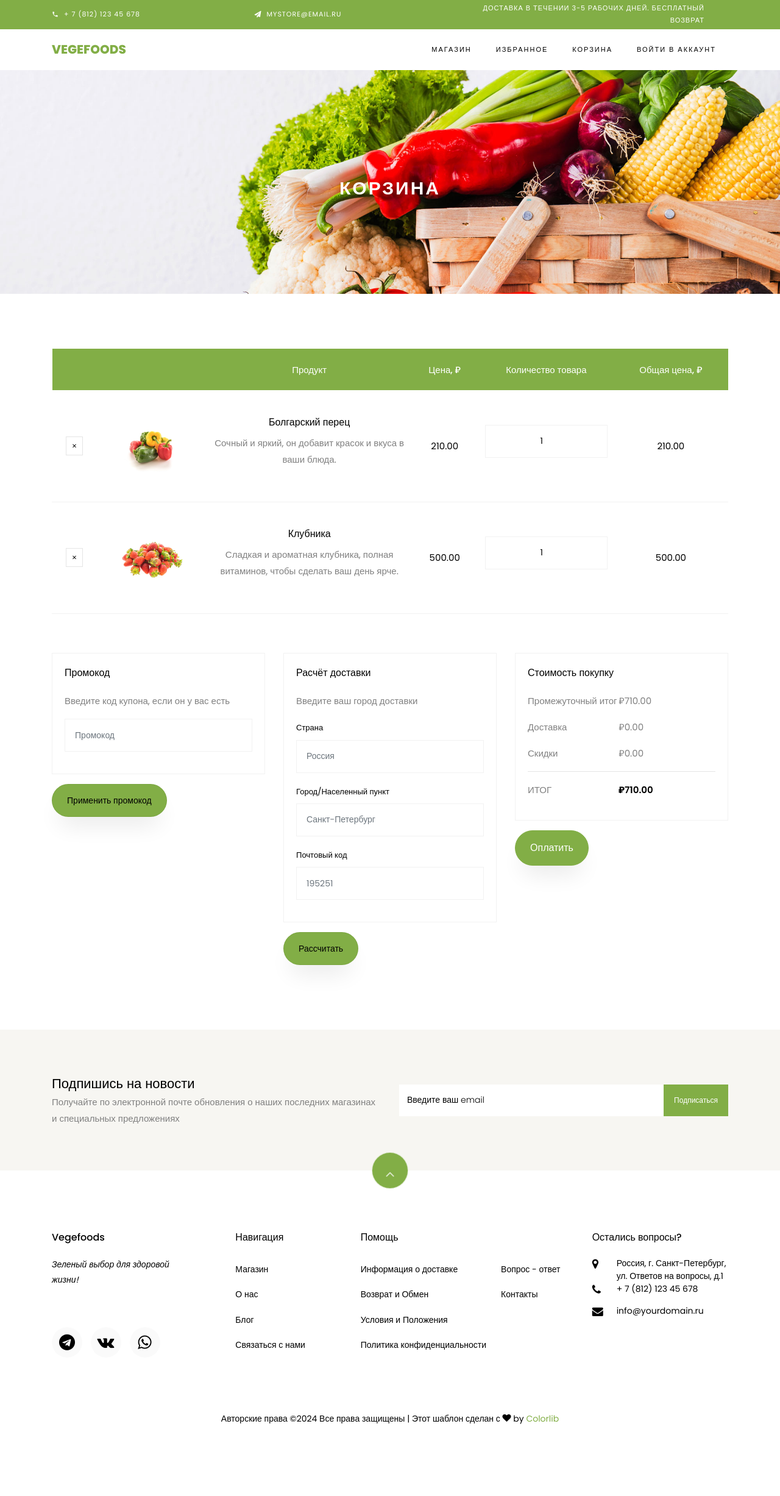
After one commit to Mariya7792/pythonProject3, a Django app: page /cart/ in a window 1280 px wide. The commit adds this page. Shown: the whole page at 61% size. Run offline with Django 4.2, Linux system fonts and the light colour scheme; some libraries are stand-ins or nearby versions; some web fonts are replaced.

Commit message:
lab4 task 4

```diff
--- /dev/null
+++ b/store/templates/store/cart.html
@@ -0,0 +1,505 @@
+{%load static%}
+<!DOCTYPE html>
+<html lang="en">
+  <head>
+    <title>Корзина</title>
+    <meta charset="utf-8">
+    <meta name="viewport" content="width=device-width, initial-scale=1, shrink-to-fit=no">
+
+    <link href="https://fonts.googleapis.com/css?family=Poppins:200,300,400,500,600,700,800&display=swap" rel="stylesheet">
+    <link href="https://fonts.googleapis.com/css?family=EB+Garamond&display=swap" rel="stylesheet">
+	<link href="https://fonts.googleapis.com/css?family=Pacifico&display=swap" rel="stylesheet">
+
+    <link type="image/x-icon" href="{% static 'store/images/favicon.png' %}" rel="shortcut icon">
+	<link rel="stylesheet" href="{% static 'store/css/open-iconic-bootstrap.min.css' %}">
+    <link rel="stylesheet" href="{% static 'store/css/animate.css' %}">
+
+    <link rel="stylesheet" href="{% static 'store/css/owl.carousel.min.css' %}">
+    <link rel="stylesheet" href="{% static 'store/css/owl.theme.default.min.css' %}">
+    <link rel="stylesheet" href="{% static 'store/css/magnific-popup.css' %}">
+
+    <link rel="stylesheet" href="{% static 'store/css/aos.css' %}">
+
+    <link rel="stylesheet" href="{% static 'store/css/ionicons.min.css' %}">
+
+    <link rel="stylesheet" href="{% static 'store/css/bootstrap-datepicker.css' %}">
+    <link rel="stylesheet" href="{% static 'store/css/jquery.timepicker.css' %}">
+
+
+    <link rel="stylesheet" href="{% static 'store/css/flaticon.css' %}">
+    <link rel="stylesheet" href="{% static 'store/css/icomoon.css' %}">
+    <link rel="stylesheet" href="{% static 'store/css/style.css' %}">
+  </head>
+  <body class="goto-here">
+  	<div class="py-1 bg-primary">
+		<div class="container">
+    		<div class="row no-gutters d-flex align-items-start align-items-center px-md-0">
+	    		<div class="col-lg-12 d-block">
+		    		<div class="row d-flex">
+		    			<div class="col-md pr-4 d-flex topper align-items-center">
+					    	<div class="icon mr-2 d-flex justify-content-center align-items-center"><span class="icon-phone2"></span></div>
+						    <span class="text">+ 7 (812) 123 45 678</span>
+					    </div>
+					    <div class="col-md pr-4 d-flex topper align-items-center">
+					    	<div class="icon mr-2 d-flex justify-content-center align-items-center"><span class="icon-paper-plane"></span></div>
+						    <span class="text">mystore@email.ru</span>
+					    </div>
+					    <div class="col-md-5 pr-4 d-flex topper align-items-center text-lg-right">
+						    <span class="text">Доставка в течении 3-5 рабочих дней. Бесплатный возврат</span>
+					    </div>
+				    </div>
+			    </div>
+		    </div>
+		  </div>
+    </div>
+    <nav class="navbar navbar-expand-lg navbar-dark ftco_navbar bg-dark ftco-navbar-light" id="ftco-navbar">
+	    <div class="container">
+	      <a class="navbar-brand" href="#">Vegefoods</a>
+	      <button class="navbar-toggler" type="button" data-toggle="collapse" data-target="#ftco-nav" aria-controls="ftco-nav" aria-expanded="false" aria-label="Toggle navigation">
+	        <span class="oi oi-menu"></span> Навигация
+	      </button>
+
+	      <div class="collapse navbar-collapse" id="ftco-nav">
+	        <ul class="navbar-nav ml-auto">
+	          <li class="nav-item"><a href="shop.html" class="nav-link">Магазин</a>
+			  <li class="nav-item"><a href="wishlist.html" class="nav-link">Избранное</a>
+			  <li class="nav-item"><a href="cart.html" class="nav-link">Корзина</a>
+			  <li class="nav-item"><a href="login.html" class="nav-link">Войти в аккаунт</a>
+	        </ul>
+	      </div>
+	    </div>
+	  </nav>
+    <!-- END nav -->
+
+    <div class="hero-wrap hero-bread" style="background-image: url({% static 'store/images/bg_1.jpg' %});">
+      <div class="container">
+        <div class="row no-gutters slider-text align-items-center justify-content-center">
+          <div class="col-md-9 ftco-animate text-center">
+          	<p class="breadcrumbs"><span class="mr-2"></span></p>
+            <h1 class="mb-0 bread">Корзина</h1>
+          </div>
+        </div>
+      </div>
+    </div>
+
+    <section class="ftco-section ftco-cart">
+			<div class="container">
+				<div class="row">
+    			<div class="col-md-12 ftco-animate">
+    				<div class="cart-list">
+	    				<table class="table">
+						    <thead class="thead-primary">
+						      <tr class="text-center">
+						        <th>&nbsp;</th>
+						        <th>&nbsp;</th>
+						        <th>Продукт</th>
+						        <th>Цена, &#x20bd</th>
+						        <th>Количество товара</th>
+						        <th>Общая цена, &#x20bd</th>
+						      </tr>
+						    </thead>
+						    <tbody>
+						      <tr class="text-center">
+						        <td class="product-remove"><a href="#"><span class="ion-ios-close"></span></a></td>
+
+						        <td class="image-prod"><div class="img" style="background-image:url({% static 'store/images/product-1.jpg' %});"></div></td>
+
+						        <td class="product-name">
+						        	<h3>Болгарский перец</h3>
+						        	<p>Сочный и яркий, он добавит красок и вкуса в ваши блюда.</p>
+						        </td>
+
+						        <td class="price">210.00</td>
+
+						        <td class="quantity">
+						        	<div class="input-group mb-3">
+					             	<input type="number" name="quantity" class="quantity form-control input-number" value="1" min="1" max="100">
+					          	</div>
+					          </td>
+
+						        <td class="total">210.00</td>
+						      </tr><!-- END TR-->
+
+						      <tr class="text-center">
+						        <td class="product-remove"><a href="#"><span class="ion-ios-close"></span></a></td>
+
+						        <td class="image-prod"><div class="img" style="background-image:url({% static 'store/images/product-2.jpg' %});"></div></td>
+
+						        <td class="product-name">
+						        	<h3>Клубника</h3>
+						        	<p>Сладкая и ароматная клубника, полная витаминов, чтобы сделать ваш день ярче.</p>
+						        </td>
+
+						        <td class="price">500.00</td>
+
+						        <td class="quantity">
+						        	<div class="input-group mb-3">
+					             	<input type="number" name="quantity" class="quantity form-control input-number" value="1" min="1" max="100">
+					          	</div>
+					          </td>
+
+						        <td class="total">500.00</td>
+						      </tr><!-- END TR-->
+						    </tbody>
+						  </table>
+					  </div>
+    			</div>
+    		</div>
+    		<div class="row justify-content-end">
+    			<div class="col-lg-4 mt-5 cart-wrap ftco-animate">
+    				<div class="cart-total mb-3">
+    					<h3>Промокод</h3>
+    					<p>Введите код купона, если он у вас есть</p>
+  						<form action="#" class="info">
+						  <div class="form-group">
+							<input type="text" id='promo-input' class="form-control text-left px-3" placeholder="Промокод">
+						  </div>
+						</form>
+    				</div>
+    				<p><button id="checkCoupon" class="btn btn-primary py-3 px-4">Применить промокод</button></p>
+					<div id="couponResult"></div>
+    			</div>
+    			<div class="col-lg-4 mt-5 cart-wrap ftco-animate">
+    				<div class="cart-total mb-3">
+    					<h3>Расчёт доставки</h3>
+    					<p>Введите ваш город доставки</p>
+  						<form action="#" class="info">
+						  <div class="form-group">
+							<label>Страна</label>
+							<input type="text" id='delivery-country' class="form-control text-left px-3" placeholder="Россия" required>
+						  </div>
+						  <div class="form-group">
+							<label>Город/Населенный пункт</label>
+							<input type="text" id='delivery-city' class="form-control text-left px-3" placeholder="Санкт-Петербург" required>
+						  </div>
+						  <div class="form-group">
+							<label>Почтовый код</label>
+							<input type="text" id='delivery-post-code' class="form-control text-left px-3" placeholder="195251" required>
+						  </div>
+
+						</form>
+    				</div>
+						<p><button id="estimateDelivery" class="btn btn-primary py-3 px-4">Рассчитать</button></p>
+						<div id="estimateResult"></div>
+    			</div>
+    			<div class="col-lg-4 mt-5 cart-wrap ftco-animate">
+    				<div class="cart-total mb-3">
+    					<h3>Стоимость покупку</h3>
+    					<p class="d-flex">
+    						<span>Промежуточный итог</span>
+    						&#x20bd  <span id="subtotal-value">710.00</span>
+    					</p>
+    					<p class="d-flex">
+    						<span>Доставка</span>
+    						&#x20bd <span id="delivery-value">0.00</span>
+    					</p>
+    					<p class="d-flex">
+    						<span>Скидки</span>
+    						&#x20bd <span id="discount-value">0.00</span>
+    					</p>
+    					<hr>
+    					<p class="d-flex total-price">
+    						<span>Итог</span>
+    						<b style="color: black">&#x20bd</b> <span id="total-value">710.00</span>
+    					</p>
+    				</div>
+    				<p><a href="checkout.html" class="btn btn-primary py-3 px-4">Оплатить</a></p>
+    			</div>
+    		</div>
+			</div>
+		</section>
+
+		<section class="ftco-section ftco-no-pt ftco-no-pb py-5 bg-light">
+      <div class="container py-4">
+        <div class="row d-flex justify-content-center py-5">
+          <div class="col-md-6">
+          	<h2 style="font-size: 22px;" class="mb-0">Подпишись на новости</h2>
+          	<span>Получайте по электронной почте обновления о наших последних магазинах и специальных предложениях</span>
+          </div>
+          <div class="col-md-6 d-flex align-items-center">
+            <form action="#" class="subscribe-form">
+              <div class="form-group d-flex">
+                <input type="text" class="form-control" placeholder="Введите ваш email">
+                <input type="submit" value="Подписаться" class="submit px-3">
+              </div>
+            </form>
+          </div>
+        </div>
+      </div>
+    </section>
+    <footer class="ftco-footer ftco-section">
+      <div class="container">
+      	<div class="row">
+      		<div class="mouse">
+						<a href="#" class="mouse-icon">
+							<div class="mouse-wheel"><span class="ion-ios-arrow-up"></span></div>
+						</a>
+					</div>
+      	</div>
+        <div class="row mb-5">
+          <div class="col-md">
+            <div class="ftco-footer-widget mb-4">
+              <h2 class="ftco-heading-2">Vegefoods</h2>
+              <p><i>Зеленый выбор для здоровой жизни!</i></p>
+              <ul class="ftco-footer-social list-unstyled float-md-left float-lft mt-5">
+                <li class="ftco-animate"><a href="#"><span class="icon-telegram"></span></a></li>
+                <li class="ftco-animate"><a href="#"><span class="icon-vk"></span></a></li>
+                <li class="ftco-animate"><a href="#"><span class="icon-whatsapp"></span></a></li>
+              </ul>
+            </div>
+          </div>
+          <div class="col-md">
+            <div class="ftco-footer-widget mb-4 ml-md-5">
+              <h2 class="ftco-heading-2">Навигация</h2>
+              <ul class="list-unstyled">
+                <li><a href="#" class="py-2 d-block">Магазин</a></li>
+                <li><a href="#" class="py-2 d-block">О нас</a></li>
+                <li><a href="#" class="py-2 d-block">Блог</a></li>
+                <li><a href="#" class="py-2 d-block">Связаться с нами</a></li>
+              </ul>
+            </div>
+          </div>
+          <div class="col-md-4">
+             <div class="ftco-footer-widget mb-4">
+              <h2 class="ftco-heading-2">Помощь</h2>
+              <div class="d-flex">
+	              <ul class="list-unstyled mr-l-5 pr-l-3 mr-4">
+	                <li><a href="#" class="py-2 d-block">Информация о доставке</a></li>
+	                <li><a href="#" class="py-2 d-block">Возврат и Обмен</a></li>
+	                <li><a href="#" class="py-2 d-block">Условия и Положения</a></li>
+	                <li><a href="#" class="py-2 d-block">Политика конфиденциальности</a></li>
+	              </ul>
+	              <ul class="list-unstyled">
+	                <li><a href="#" class="py-2 d-block">Вопрос - ответ</a></li>
+	                <li><a href="#" class="py-2 d-block">Контакты</a></li>
+	              </ul>
+	            </div>
+            </div>
+          </div>
+          <div class="col-md">
+            <div class="ftco-footer-widget mb-4">
+            	<h2 class="ftco-heading-2">Остались вопросы?</h2>
+            	<div class="block-23 mb-3">
+	              <ul>
+	                <li><span class="icon icon-map-marker"></span><span class="text">Россия, г. Санкт-Петербург, ул. Ответов на вопросы, д.1</span></li>
+	                <li><a href="#"><span class="icon icon-phone"></span><span class="text">+ 7 (812) 123 45 678</span></a></li>
+	                <li><a href="#"><span class="icon icon-envelope"></span><span class="text">info@yourdomain.ru</span></a></li>
+	              </ul>
+	            </div>
+            </div>
+          </div>
+        </div>
+        <div class="row">
+          <div class="col-md-12 text-center">
+
+            <p><!-- Link back to Colorlib can't be removed. Template is licensed under CC BY 3.0. -->
+						  Авторские права &copy;<script>document.write(new Date().getFullYear());</script> Все права защищены | Этот шаблон сделан с <i class="icon-heart color-danger" aria-hidden="true"></i> by <a href="https://colorlib.com" target="_blank">Colorlib</a>
+						  <!-- Link back to Colorlib can't be removed. Template is licensed under CC BY 3.0. -->
+						</p>
+          </div>
+        </div>
+      </div>
+    </footer>
+
+
+
+  	<!-- loader -->
+  	<div id="ftco-loader" class="show fullscreen"><svg class="circular" width="48px" height="48px"><circle class="path-bg" cx="24" cy="24" r="22" fill="none" stroke-width="4" stroke="#eeeeee"/><circle class="path" cx="24" cy="24" r="22" fill="none" stroke-width="4" stroke-miterlimit="10" stroke="#F96D00"/></svg></div>
+
+
+  	<script src="{% static 'store/js/jquery.min.js' %}"></script>
+  	<script src="{% static 'store/js/jquery-migrate-3.0.1.min.js' %}"></script>
+  	<script src="{% static 'store/js/popper.min.js' %}"></script>
+  	<script src="{% static 'store/js/bootstrap.min.js' %}"></script>
+  	<script src="{% static 'store/js/jquery.easing.1.3.js' %}"></script>
+  	<script src="{% static 'store/js/jquery.waypoints.min.js' %}"></script>
+  	<script src="{% static 'store/js/jquery.stellar.min.js' %}"></script>
+  	<script src="{% static 'store/js/owl.carousel.min.js' %}"></script>
+  	<script src="{% static 'store/js/jquery.magnific-popup.min.js' %}"></script>
+  	<script src="{% static 'store/js/aos.js' %}"></script>
+  	<script src="{% static 'store/js/jquery.animateNumber.min.js' %}"></script>
+  	<script src="{% static 'store/js/bootstrap-datepicker.js' %}"></script>
+  	<script src="{% static 'store/js/scrollax.min.js' %}"></script>
+  	<script src="https://maps.googleapis.com/maps/api/js?key=AIzaSyBVWaKrjvy3MaE7SQ74_uJiULgl1JY0H2s&sensor=false"></script>
+  	<script src="{% static 'store/js/google-map.js' %}"></script>
+  	<script src="{% static 'store/js/main.js' %}"></script>
+
+	<script>
+		// Получаем элементы с значениями
+		let subtotalElement = document.getElementById('subtotal-value');
+		let deliveryElement = document.getElementById('delivery-value');
+		let discountElement = document.getElementById('discount-value');
+		let totalElement = document.getElementById('total-value');
+
+		// Функция для обновления итога
+		function updateTotal() {
+			// Получаем значения промежуточного итога, доставки и скидок из элементов
+			let subtotal = parseFloat(subtotalElement.textContent);
+			let delivery = parseFloat(deliveryElement.textContent);
+			let discount = parseFloat(discountElement.textContent);
+
+			// Вычисляем итог
+			let total = subtotal + delivery - discount;
+
+			// Убеждаемся, что итог не становится отрицательным
+			if (total < 0) {
+				total = 0;
+			}
+
+			// Обновляем элемент с итогом
+			totalElement.textContent = total.toFixed(2);
+		}
+
+		// Вызываем функцию для первичного расчета итога
+		updateTotal();
+	</script>
+
+	<script>
+		// Получаем все элементы с классами "quantity" и "total"
+		let quantityInputs = document.querySelectorAll('.quantity input');
+		let totalElements = document.querySelectorAll('.total');
+		let priceElements = document.querySelectorAll('.price');
+		// Функция для обновления промежуточного итога
+		function updateSubtotal() {
+			// Инициализируем переменные для промежуточного итога и цены товара
+			let subtotal = 0;
+
+			// Проходимся по всем элементам с классом "quantity"
+			quantityInputs.forEach(function(input, index) {
+				// Получаем значение количества товара
+				let quantity = parseInt(input.value, 10);
+
+				// Получаем цену товара из HTML (хотя обычно идёт запрос на сервер)
+				let price = parseFloat(priceElements[index].textContent);
+
+				// Рассчитываем общую цену для данной позиции
+				let itemTotal = quantity * price;
+
+				// Обновляем элемент с классом "total" для данной позиции
+				totalElements[index].textContent = itemTotal.toFixed(2);
+
+				// Добавляем общую цену данной позиции к общему промежуточному итогу
+				subtotal += itemTotal;
+			});
+
+			// Обновляем элемент с итогом
+			document.getElementById('subtotal-value').textContent = subtotal.toFixed(2); // Форматируем итог в нужный вид
+
+			updateTotal(); // Вызываем пересчёт корзины
+			// document.querySelector('.total-price span:last-child').textContent = '₽ ' + subtotal.toFixed(2); // Форматируем итог в нужный вид
+		}
+
+		// Слушаем событие изменения ввода количества товара
+		quantityInputs.forEach(function(input) {
+			input.addEventListener('change', updateSubtotal);
+		});
+
+		// Вызываем функцию для первичного расчета итога
+		updateSubtotal();
+		</script>
+
+	<script>
+		// Проверка действия купона
+
+		let promoElement = document.getElementById('promo-input');
+		let checkCouponButton = document.getElementById('checkCoupon');
+		let subtotal_with_discount = 0;
+		// Функция для проверки действия купона
+		function checkCoupon() {
+			// Получаем значение купона, которое вы хотите проверить
+			let couponCode = promoElement.value;
+
+			console.log(couponCode);
+
+			// Делаем кнопку неактивной, чтобы предотвратить повторные запросы
+    		checkCouponButton.disabled = true;
+
+			// Отправляем асинхронный GET-запрос на сервер для проверки купона
+			fetch('/coupon/check/' + couponCode, {
+				method: 'GET'
+			})
+			.then(function(response) {
+				// Проверяем статус ответа
+				if (!response.ok) {
+					throw new Error('Ошибка при проверке купона');
+				}
+				return response.json();
+			})
+			.then(function(data) {
+				// Обрабатываем данные, которые пришли с сервера
+				if (data.is_valid) {
+					document.getElementById('couponResult').textContent = 'Купон действителен! Размер скидки: ' + data.discount + '%';
+					subtotal_with_discount = parseFloat(subtotalElement.textContent) * 0.01 * data.discount;
+					discountElement.textContent = subtotal_with_discount.toFixed(2);
+					updateTotal();
+				} else {
+					document.getElementById('couponResult').textContent = 'Купон не действителен!';
+				}
+			})
+			.catch(function(error) {
+				// Обрабатываем ошибку
+				console.error(error);
+				document.getElementById('couponResult').textContent = 'Произошла ошибка при проверке купона';
+			})
+			.finally(function() {
+				// Включаем кнопку обратно после получения ответа (успешного или с ошибкой)
+				checkCouponButton.disabled = false;
+			});
+		};
+
+		checkCouponButton.addEventListener('click', checkCoupon);
+	</script>
+
+  	<script>
+		// Расчёт стоимости доставки
+
+		let deliveryCountry = document.getElementById('delivery-country');
+		let deliveryCity = document.getElementById('delivery-city');
+		let deliveryCode = document.getElementById('delivery-post-code');
+		let estimateButton = document.getElementById('estimateDelivery');
+		// let deliveryElement = document.getElementById('delivery-value');
+		// Функция для расчёта стоимости доставки
+		function estimateDelivery() {
+			// Получаем значение купона, которое вы хотите проверить
+			let country = deliveryCountry.value;
+			let city = deliveryCity.value;
+			let code = deliveryCode.value;
+
+			console.log(country, city, code);
+
+			// Делаем кнопку неактивной, чтобы предотвратить повторные запросы
+    		estimateButton.disabled = true;
+
+			// Отправляем асинхронный GET-запрос на сервер для расчёта стоимости доставки
+			fetch('/delivery/estimate?country=' + country + '&city=' + city + '&code=' + code, {
+				method: 'GET'
+			})
+			.then(function(response) {
+				// Проверяем статус ответа
+				if (!response.ok) {
+					throw new Error('Ошибка при проверке купона');
+				}
+				return response.json();
+			})
+			.then(function(data) {
+				// Обрабатываем данные, которые пришли с сервера
+				deliveryElement.textContent = data.price.toFixed(2);
+				document.getElementById('estimateResult').textContent = 'Доставка рассчитана и внесена в стоимость заказа';
+				updateTotal();
+			})
+			.catch(function(error) {
+				// Обрабатываем ошибку
+				console.error(error);
+				document.getElementById('estimateResult').textContent = 'Сюда, к сожалению, не доставляем';
+			})
+			.finally(function() {
+				// Включаем кнопку обратно после получения ответа (успешного или с ошибкой)
+				estimateButton.disabled = false;
+			});
+		};
+
+		estimateButton.addEventListener('click', estimateDelivery);
+	</script>
+
+  </body>
+</html>
--- a/store/templates/store/shop.html
+++ b/store/templates/store/shop.html
@@ -99,7 +99,7 @@
 				{% for product in products %}
     			<div class="col-md-6 col-lg-3 ftco-animate">
     				<div class="product">
-    					<a href="product/bell_pepper.html" class="img-prod">
+    					<a href="{% url 'store:products_page_view' product.html %}" class="img-prod">
 							<img class="img-fluid" src="{% static product.url %}" alt="Colorlib Template">
     						{% if product.discount %}
 							<span class="status">{{product.discount}}%</span>
--- a/store/urls.py
+++ b/store/urls.py
@@ -1,10 +1,11 @@
 from django.urls import path
 from .views import products_view, shop_view, products_page_view, cart_view, cart_add_view, cart_del_view
+app_name = 'store'
 
 urlpatterns = [
     path('products/', products_view),
     path('', shop_view),
-    path('product/<slug:page>.html', products_page_view),
+    path('product/<slug:page>.html', products_page_view, name='products_page_view'),
     path('product/<int:page>', products_page_view),
     path('cart/', cart_view),
     path('cart/add/<str:id_product>', cart_add_view),
--- a/store/views.py
+++ b/store/views.py
@@ -63,8 +63,17 @@ def products_page_view(request, page):
 def cart_view(request):
     if request.method == 'GET':
         data = view_in_cart()
-        return JsonResponse(data, json_dumps_params={'ensure_ascii': False,
-                                                     'indent': 4})
+        if request.GET.get('format') == 'JSON':
+            return JsonResponse(data, json_dumps_params={'ensure_ascii': False,
+                                                         'indent': 4})
+        products = []
+        for product_id, quantity in data['products'].items():
+            product = DATABASE[product_id]
+            product['quantity'] = quantity
+            product['price_total'] = f"{quantity * product['price_after']:.2f}"
+            products[product_id] = product
+
+        return render(request, 'store/cart.html', context={'products':products})
 
 def cart_add_view(request, id_product):
     if request.method == 'GET':
```
